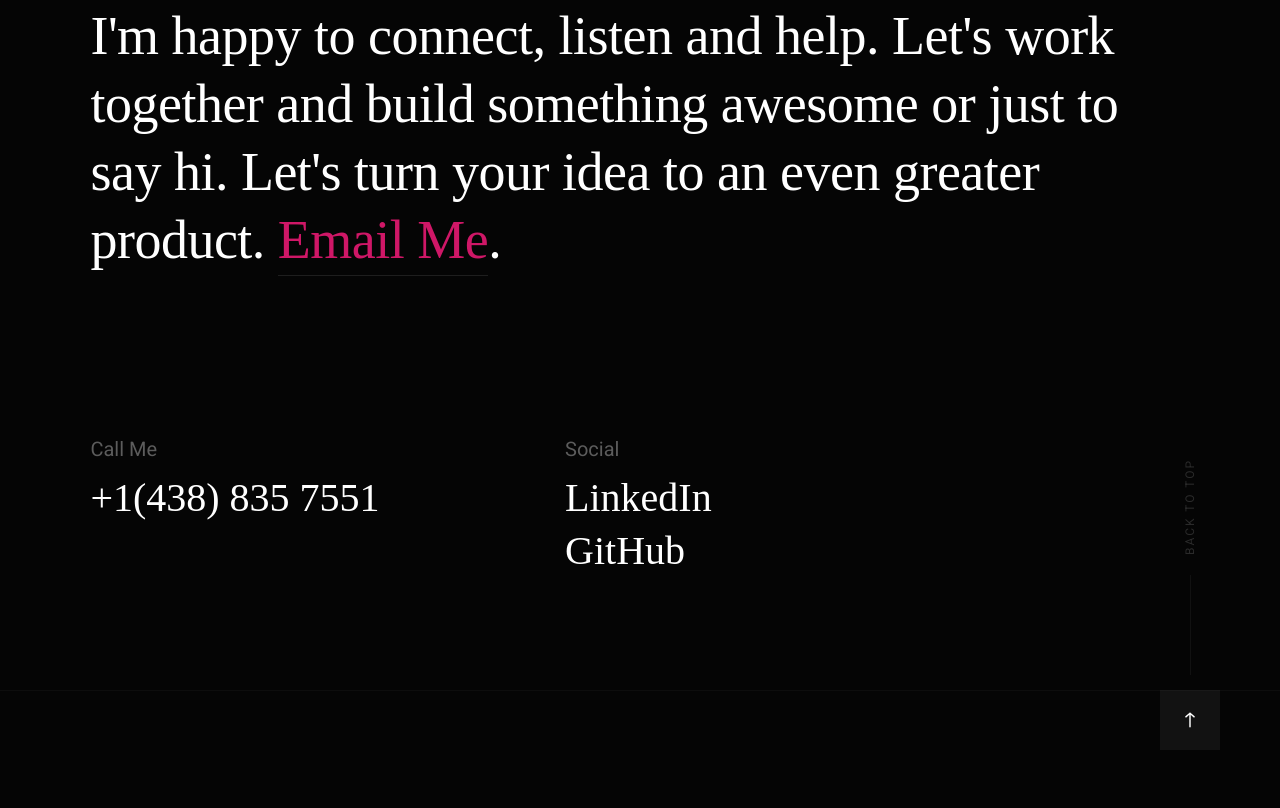
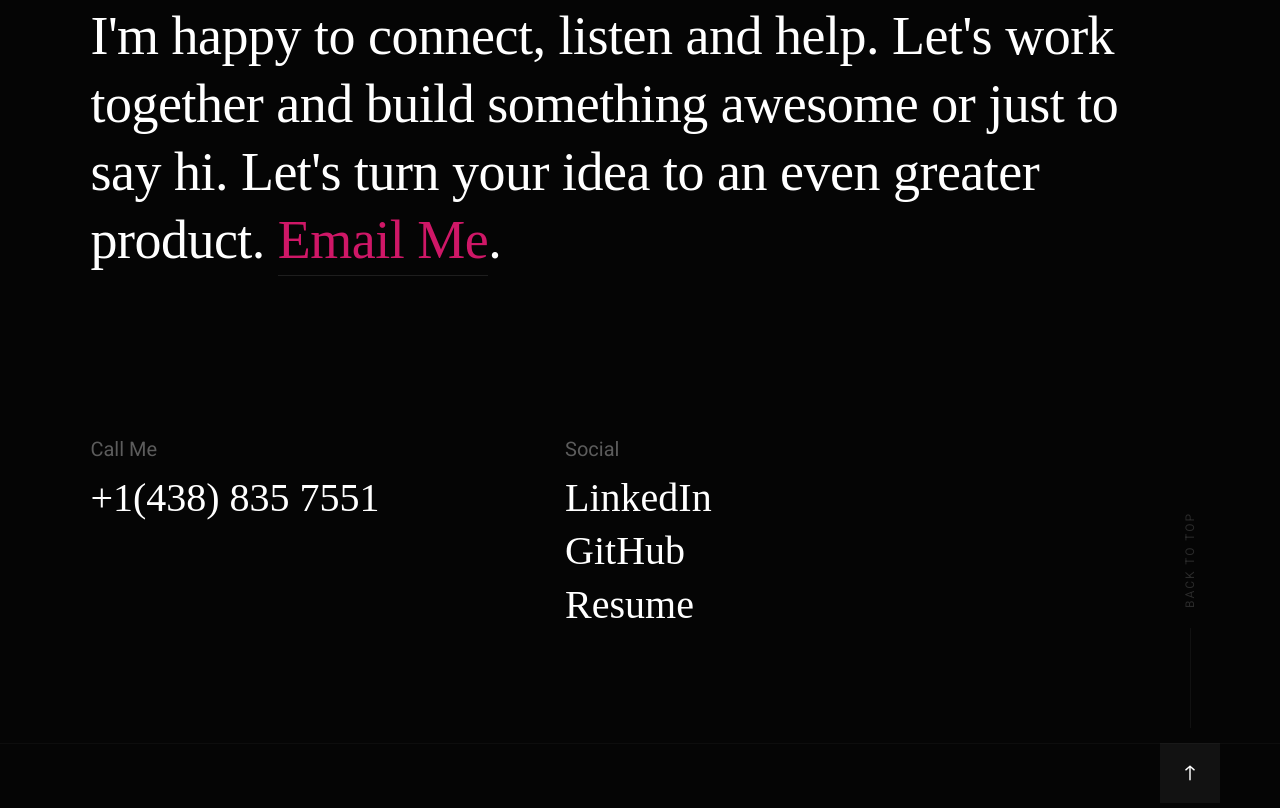
Before and after one commit to npalan01/portfolio, a plain HTML site: page index.html in a window 1280 px wide. Shown: the part 7957-8765 px from the top of the page. Before the commit the page ends 8712 px from the top, so only its background shows below. Drawn offline with Linux system fonts and the light colour scheme; a web font is replaced by a local one.

Commit message:
added resume

```diff
--- a/index.html
+++ b/index.html
@@ -478,6 +478,7 @@
                 <ul>
                     <li><a href="https://www.linkedin.com/in/niyati-palan/" target="_blank" title="LinkedIn">LinkedIn</a></li>
                     <li><a href="https://github.com/npalan01/" target="_blank" title="GitHub">GitHub</a></li>
+                    <li><a href="https://drive.google.com/file/d/1THQxzGzNNOy7NDNWVbPsEF9a-S8RbW9T/view?usp=sharing/" target="_blank" title="Resume">Resume</a></li>
                 </ul>
             </div>
 
```
